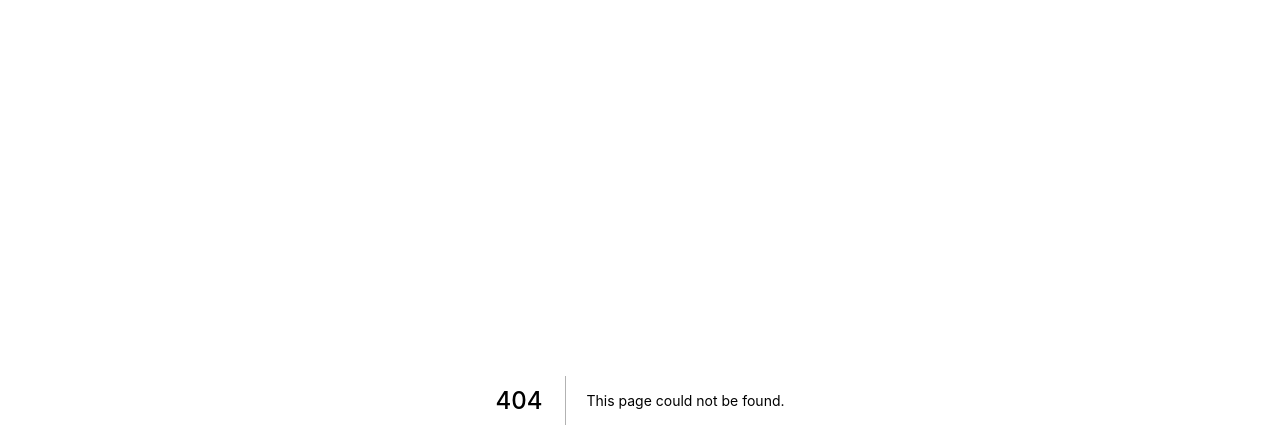
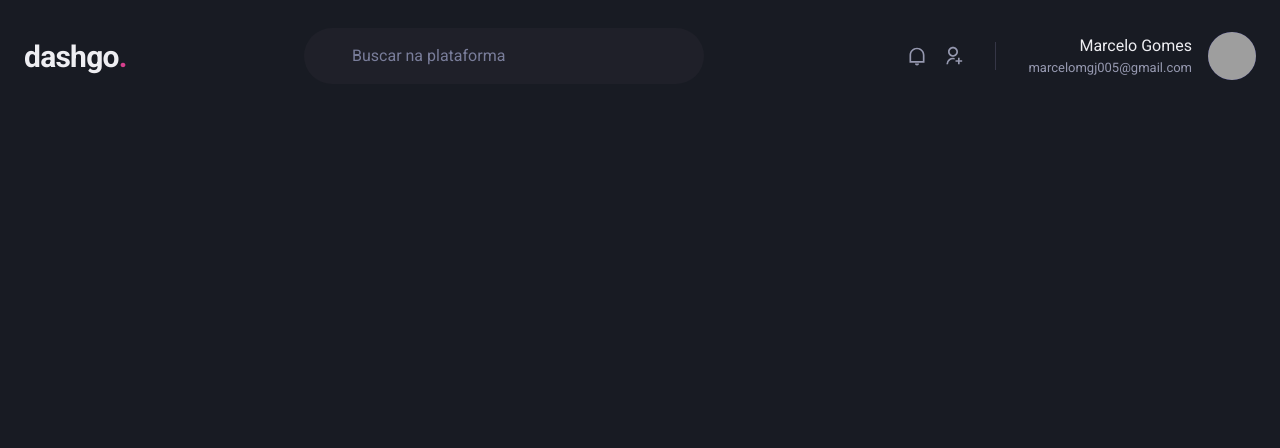
Before and after one commit to marcelo-gomj/dashgo, a Next.js app: page /dashboard in a window 1280 px wide. Before the commit this address had no page. Shown: the top 448 px of the page. Built offline with nearby package versions, Linux system fonts and the light colour scheme; grey boxes are pictures that could not be loaded.

Commit message:
add header and form in Home

```diff
--- a/package.json
+++ b/package.json
@@ -16,7 +16,8 @@
     "framer-motion": "^6.2.3",
     "next": "12.0.8",
     "react": "17.0.2",
-    "react-dom": "17.0.2"
+    "react-dom": "17.0.2",
+    "react-icons": "^4.3.1"
   },
   "devDependencies": {
     "@types/node": "^17.0.10",
--- /dev/null
+++ b/src/components/Header/index.tsx
@@ -0,0 +1,94 @@
+import { Flex, Text, Input, Icon, HStack, Box, Avatar } from '@chakra-ui/react';
+import { RiNotificationLine, RiUserAddLine } from 'react-icons/ri';
+export function Header(){
+    return (
+        <Flex
+            as="header"
+            w="100%"
+            maxWidth={1480}
+            h="20"
+            mx="auto"
+            mt="4"
+            px="6"
+            align="center"
+        >
+            <Text
+                fontSize='3xl'
+                fontWeight='bold'
+                letterSpacing='tight'
+                w="64"
+            >
+                dashgo
+                <Text as="span" color="pink.500">.</Text>
+            </Text>
+
+            <Flex
+                as="label"
+                flex="1"
+                py="4"
+                px="8"
+                ml="6"
+                maxWidth={400}
+                alignSelf='center'
+                color='gray.200'
+                position='relative'
+                bg="gray.800"
+                borderRadius='full'
+            >
+                <Input
+                    color='gray.50'
+                    variant='unstyled'
+                    px='4'
+                    mr="4"
+                    placeholder='Buscar na plataforma'
+                    _placeholder={{color: 'gray.400'}}
+                >
+                    {/* <Icon as={RiSearchLine} /> */}
+                </Input>
+            </Flex>
+
+            <Flex
+                align="center"
+                ml="auto"
+            >
+                <HStack
+                    spacing="4"
+                    mx="8"
+                    pr="8"
+                    py="1"
+                    color="gray.300"
+                    borderRightWidth={1}
+                    borderColor="gray.700"
+                >
+                    <Icon
+                        as={RiNotificationLine}
+                        fontSize="20"
+                    />
+                    <Icon
+                        as={RiUserAddLine}
+                        fontSize="20"
+                    />
+                </HStack>
+                <Flex
+                    align="center"
+                >
+                    <Box
+                        mr="4"
+                        textAlign="right"
+                    >
+                        <Text>Marcelo Gomes</Text>
+                        <Text
+                            color='gray.300'
+                            fontSize="small"
+                        >
+                            marcelomgj005@gmail.com
+                        </Text>
+                    </Box>
+
+                    <Avatar size="md" name="Marcelo Gomes" src="https://github.com/marcelo-gomj.png"/>
+                </Flex>
+
+            </Flex>
+        </Flex>
+    )
+}
--- /dev/null
+++ b/src/pages/dashboard.tsx
@@ -0,0 +1,7 @@
+import { Header } from '../components/Header';
+
+export default function Dashboard(){
+    return (
+        <Header />
+    )
+}
```
Also changed, not shown: src/components/Form/index.tsx (added, +27 -0 lines), src/pages/index.tsx (+12 -31 lines), 1 other file (tests, documents, lock files or other folders).
